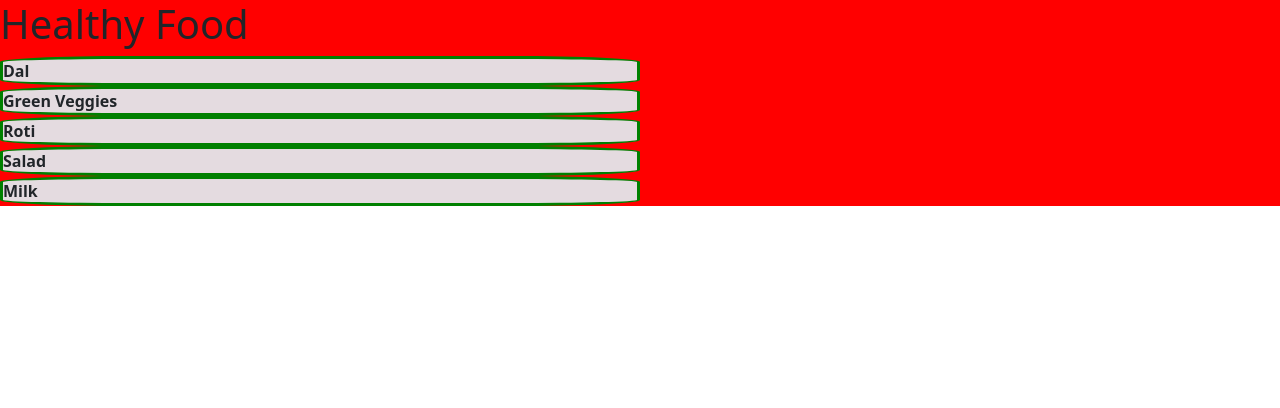
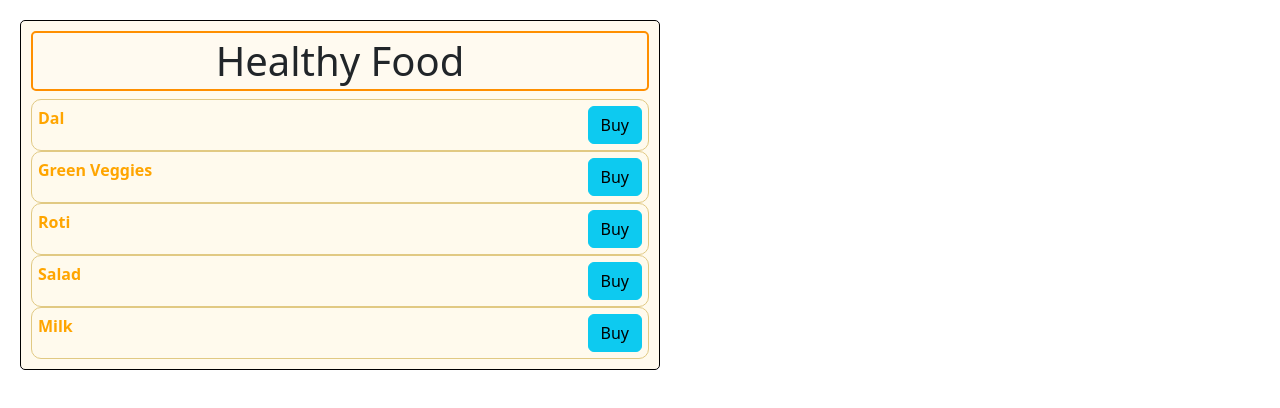
Before and after one commit to kdturkar/React-Redux, a React (Vite) app in the folder 17-fragments/: page / in a window 1280 px wide. Shown: the top 408 px of the page. Built offline with nearby package versions, Linux system fonts and the light colour scheme.

Commit message:
commited

```diff
--- a/17-fragments/src/App.css
+++ b/17-fragments/src/App.css
@@ -0,0 +1,8 @@
+h1 {
+  text-align: center;
+    border: 2px solid #FF8F00;
+    border-radius: 5px;
+    background: floralwhite;
+    color: tomato;
+    padding: 4px;
+}
--- a/17-fragments/src/App.jsx
+++ b/17-fragments/src/App.jsx
@@ -2,16 +2,24 @@ import React from "react";
 import FoodItems from "./components/FoodItems";
 import ErrorMsg from "./components/ErrorMsg";
 import Container from "./components/Container";
+import './App.css'
 
 function App() {
   // let foodItems = [];
   let foodItems = ["Dal", "Green Veggies", "Roti", "Salad", "Milk"];
   return (
-    <Container>
-      <h1>Healthy Food</h1>
-      <ErrorMsg items={foodItems}></ErrorMsg>
-      <FoodItems items={foodItems}></FoodItems>
-    </Container>
+    <>
+      <Container>
+        <h1>Healthy Food</h1>
+        <ErrorMsg items={foodItems}></ErrorMsg>
+        <FoodItems items={foodItems}></FoodItems>
+      </Container>
+      {/* <Container>
+        <p>
+          Lorem, ipsum dolor sit amet consectetur adipisicing elit. Distinctio, sequi repudiandae libero ratione quam nisi odit fuga doloribus nesciunt dolorem velit rem fugit voluptates sit perferendis, saepe harum. Magnam, possimus?
+        </p>
+      </Container> */}
+    </>
   );
 }
 export default App;
--- a/17-fragments/src/components/Container.jsx
+++ b/17-fragments/src/components/Container.jsx
@@ -1,5 +1,5 @@
 import styles from "./Container.module.css";
-
+// With the help of array destructuring we can direct use Container({children}) instead of Container(props).
 function Container(props) {
   return <div className={styles.container}>{props.children}</div>;
 }
--- a/17-fragments/src/components/Container.module.css
+++ b/17-fragments/src/components/Container.module.css
@@ -1,3 +1,9 @@
 .container {
-    background-color: red;
+    background-color: #fffaed;
+    width: 50%;
+    border: 1px solid black;
+    min-width: 300px;
+    padding: 10px;
+    margin: 20px;
+    border-radius: 5px;
 }
--- a/17-fragments/src/components/Item.jsx
+++ b/17-fragments/src/components/Item.jsx
@@ -6,9 +6,15 @@ import styles from "./Item.module.css";
 const Item = ({ foodItem }) => {
   // Array destructing
   // let {foodItem} = props;
+
+  const handleBuyBtn = (para) => {
+    console.log("Item bought " + para);
+  }
+
   return (
     <li className={`${styles["li-rw"]} ${styles["list-group-item"]}`}>
       <span className={styles["li-content"]}>{foodItem}</span>
+      <button type="button" onClick={() => handleBuyBtn(foodItem)} className={`${styles["buy-btn"]} btn btn-info`}>Buy</button>
     </li>
   );
 };
--- a/17-fragments/src/components/Item.module.css
+++ b/17-fragments/src/components/Item.module.css
@@ -1,11 +1,16 @@
 .li-rw {
-    background: rgb(228, 219, 224);
+    list-style: none;
 }
 .li-content {
     font-weight: 700;
+    color: orange;
 }
 .list-group-item {
-    border: 3px solid green;
-    width: 50%;
-    border-radius: 20%;
+    border-radius: 10px;
+    border: 1px solid #e1c983;
+    padding: 6px;
 }
+.buy-btn {
+    border-radius: 8px;
+    float: right;
+}
```
Also changed, not shown: 1 other file (tests, documents, lock files or other folders).
